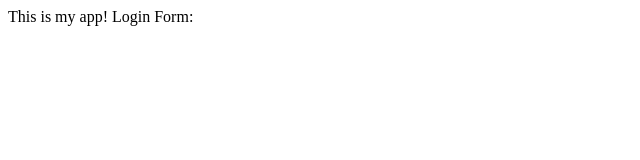
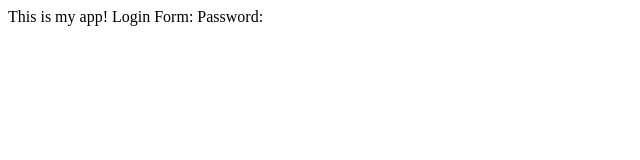
Before and after one commit to ChuThang93/GitTutorial, a plain HTML site: page index.html in a window 1280 px wide. Shown: the full height of the page, 0-640 px from the left. Drawn offline with Linux system fonts and the light colour scheme.

Commit message:
Add password functionality

```diff
--- a/index.html
+++ b/index.html
@@ -5,5 +5,6 @@
 	<body>
 		This is my app!
 		Login Form:
+		Password:
 	<body>
 </html>
```
